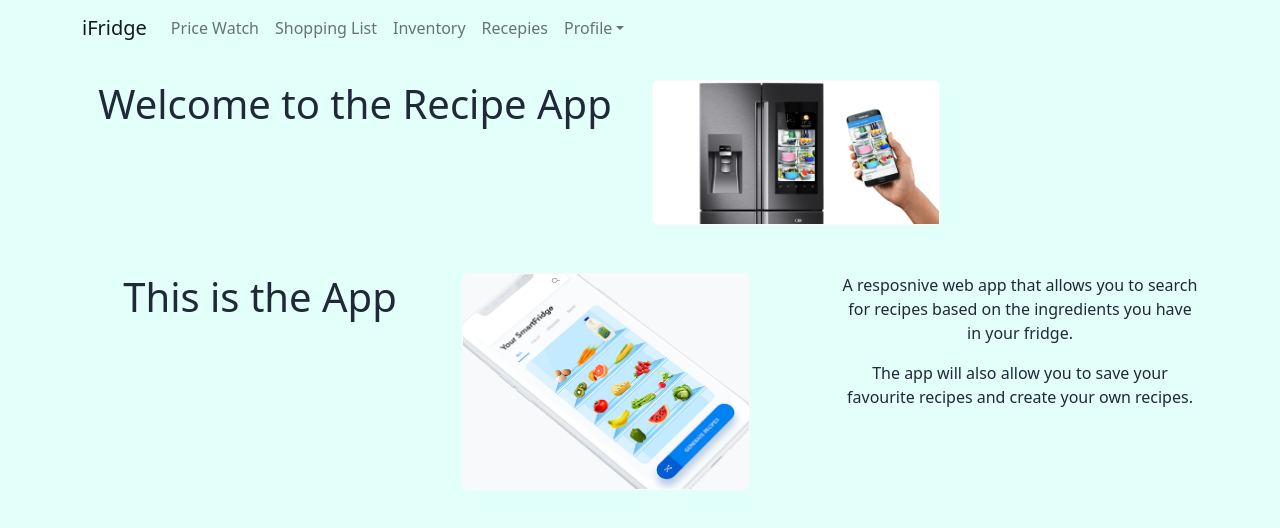
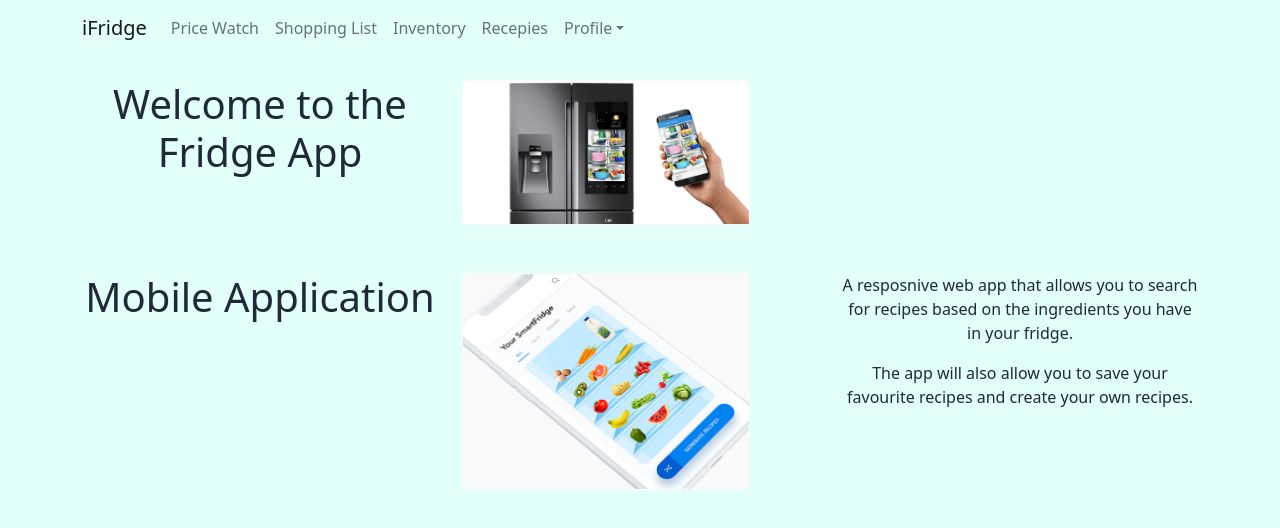
Before and after one commit to TheIFridge/fridge-website, a React (Create React App) app: page / in a window 1280 px wide. Shown: the top 528 px of the page. Built offline with nearby package versions, Linux system fonts and the light colour scheme; no server answers.

Commit message:
Web Home Page
correct design

```diff
--- a/src/pages/Home.js
+++ b/src/pages/Home.js
@@ -13,7 +13,7 @@ export default function Home() {
                 <Row>
                     <Col>
                         <h1>
-                            Welcome to the Recipe App
+                            Welcome to the Fridge App
                         </h1>
                     </Col>
                     <Col>
@@ -21,12 +21,17 @@ export default function Home() {
                             <Card.Img variant="top" src="img/pages/home/fridge.png" />
                         </Card>
                     </Col>
+                    <Col>
+                    {/*button to start*/}
+
+
+                    </Col>
                 </Row>
                 <br></br><br></br>
                 <Row>
                     <Col>
                         <h1>
-                            This is the App
+                            Mobile Application
                         </h1>
                     </Col>
                     <Col>
```
